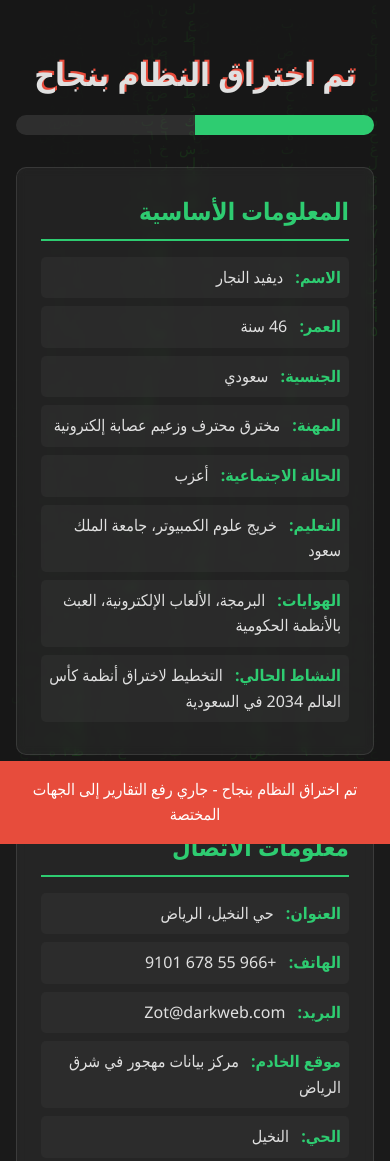
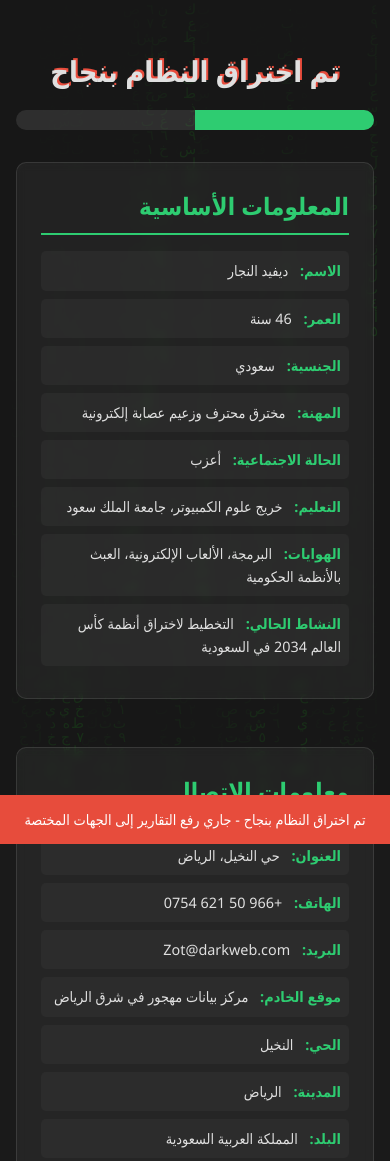
Before and after one commit to aabz12117/spy, a plain HTML site: page hack_success.html in a window 390 px wide. Shown: the top 1161 px of the page. Drawn offline with Linux system fonts and the light colour scheme.

Commit message:
hack_success.html

```diff
--- a/hack_success.html
+++ b/hack_success.html
@@ -112,6 +112,24 @@
             .info-card {
                 margin-bottom: 1rem;
             }
+
+            .info-card h2 {
+                font-size: 1.5rem;
+            }
+
+            .info-item {
+                font-size: 0.9rem;
+                padding: 0.5rem;
+            }
+
+            .hack-header h1 {
+                font-size: 1.8rem;
+            }
+
+            .status-bar {
+                font-size: 0.9rem;
+                padding: 0.8rem;
+            }
         }
 
         .matrix-bg {
@@ -183,7 +201,7 @@
             <div class="info-card">
                 <h2>معلومات الاتصال</h2>
                 <div class="info-item"><strong>العنوان:</strong> حي النخيل، الرياض</div>
-                <div class="info-item"><strong>الهاتف:</strong> +966 55 678 9101</div>
+                <div class="info-item"><strong>الهاتف:</strong> +966 50 621 0754</div>
                 <div class="info-item"><strong>البريد:</strong> Zot@darkweb.com</div>
                 <div class="info-item"><strong>موقع الخادم:</strong> مركز بيانات مهجور في شرق الرياض</div>
                 <div class="info-item"><strong>الحي:</strong> النخيل</div>
@@ -242,7 +260,6 @@
     </div>
 </body>
 
-
 <script>
     const canvas = document.getElementById('matrixCanvas');
     const ctx = canvas.getContext('2d');
```
Lines whose indentation alone changed are shown as unchanged.
